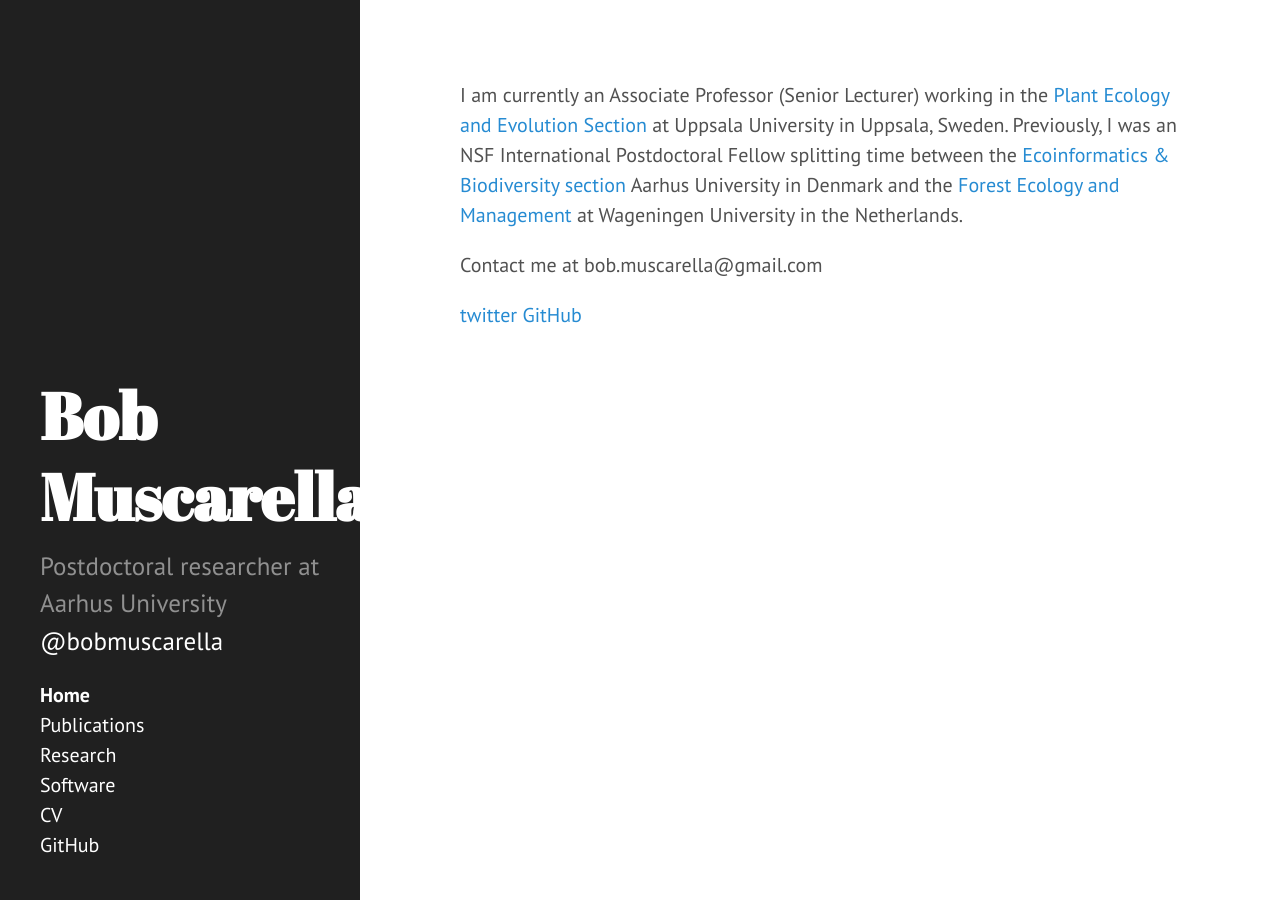
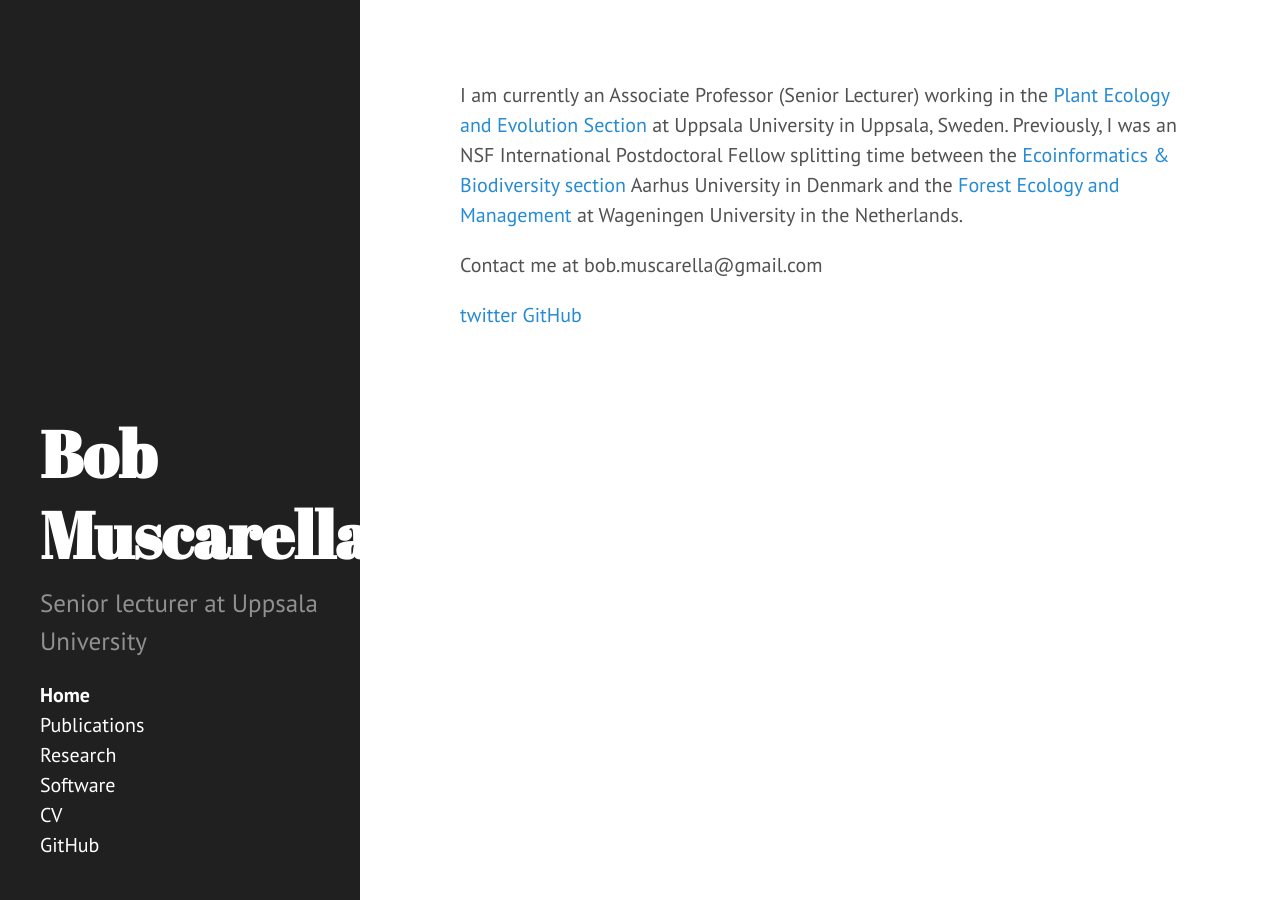
Before and after one commit to bobmuscarella/bobmuscarella.github.io, a Jekyll site: the page built from index.md, in a window 1280 px wide. Built offline with Jekyll 4.4.1, drawn with Linux system fonts in a browser that asks for light colours; Markdown is read by kramdown in place of the engine named in the settings.

Commit message:
Update _config.yml

```diff
--- a/_config.yml
+++ b/_config.yml
@@ -1,14 +1,10 @@
-# Dependencies
-markdown:         redcarpet
-pygments:         true
-
 # Permalinks
 permalink:        pretty
 
 # Setup
 title:            Bob Muscarella
 tagline:          'quantitative forest ecology'
-description:      'Postdoctoral researcher at Aarhus University <a href="https://twitter.com/bobmuscarella" target="_blank">@bobmuscarella</a>'
+description:      'Senior lecturer at Uppsala University'
 url:              http://bobmuscarella.github.io
 
 author:
```
